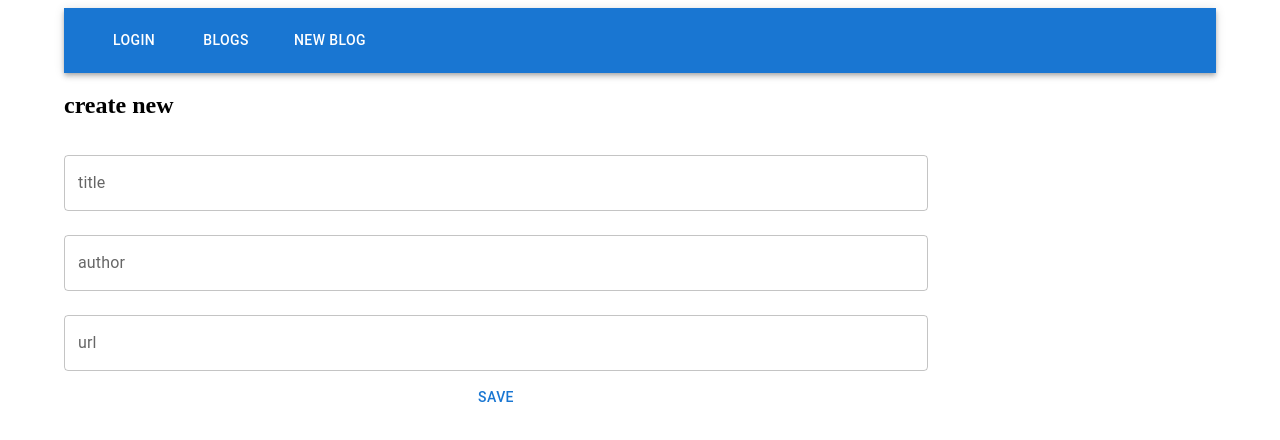
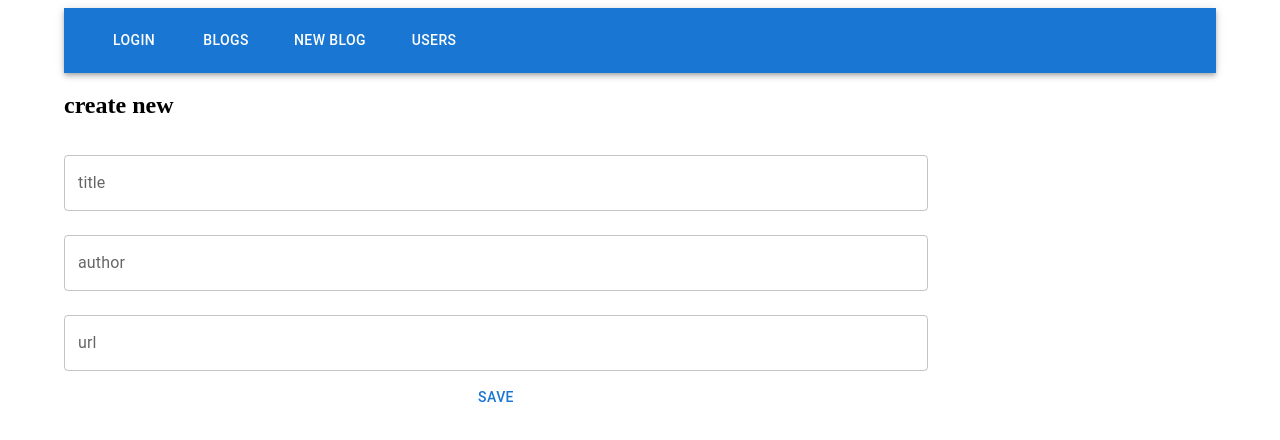
Before and after one commit to Jyrsinho/fsopen_extension, a React (Vite) app in the folder bloglist/client/: page /create in a window 1280 px wide. Shown: the top 440 px of the page. Built offline with nearby package versions, Linux system fonts and the light colour scheme; no server answers.

Commit message:
Navigaatiopalkkiin users ja sitä vastaava komponentti - ei tulosta vielä oikeaa taulukkoa

```diff
--- a/bloglist/client/src/App.jsx
+++ b/bloglist/client/src/App.jsx
@@ -2,7 +2,7 @@ import { useEffect } from "react";
 import blogService from "./services/blogs.js";
 import { LoginForm } from "./components/LoginForm.jsx";
 import Blogs from "./components/Blogs.jsx";
-import { Routes, Route, useNavigate, useMatch } from "react-router-dom";
+import { Route, Routes, useMatch, useNavigate } from "react-router-dom";
 import loginService from "./services/login.js";
 import Blog from "./components/Blog.jsx";
 import { BlogForm } from "./components/BlogForm.jsx";
@@ -14,6 +14,7 @@ import PageNotFound from "./components/PageNotFound.jsx";
 import useNotification from "./stores/useNotification.js";
 import useBlogs from "./stores/useBlogs.js";
 import useLoggedInUser from "./stores/useLoggedInUser.js";
+import Users from "./Users.jsx";
 
 const App = () => {
   const { blogs, setBlogsToStore, addBlogToStore, removeBlogFromStore } =
@@ -65,7 +66,6 @@ const App = () => {
   const handleLogout = () => {
     console.log("handleLogOut");
     setLoggedUser(null);
-    localStorage.removeItem("loggedUser");
     localStorage.removeItem("loggedUser");
   };
 
@@ -175,6 +175,7 @@ const App = () => {
               path="/"
               element={<Blogs loggedUser={loggedUser} blogs={blogs} />}
             />
+            <Route path="users/" element={<Users />} />
             <Route
               path="/login"
               element={
--- /dev/null
+++ b/bloglist/client/src/Users.jsx
@@ -0,0 +1,19 @@
+import { useEffect, useState } from "react";
+
+const Users = () => {
+  const [users, setUsers] = useState([]);
+
+  useEffect(() => {});
+
+  return (
+    <div>
+      <h2>Users</h2>
+      <table>
+        <caption>All the users of the software</caption>
+        <thead></thead>
+      </table>
+    </div>
+  );
+};
+
+export default Users;
--- a/bloglist/client/src/components/NavBar.jsx
+++ b/bloglist/client/src/components/NavBar.jsx
@@ -33,6 +33,9 @@ const NavBar = ({ loggedUser, handleLogout }) => {
         <Button color="inherit" component={Link} to="/create" sx={style}>
           new blog
         </Button>
+        <Button color={"inherit"} component={Link} to="/users" sx={style}>
+          users
+        </Button>
       </Toolbar>
     </AppBar>
   );
```
